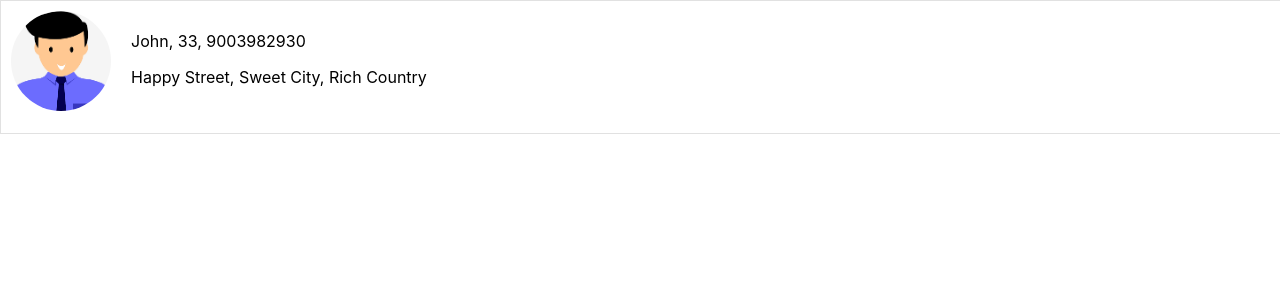
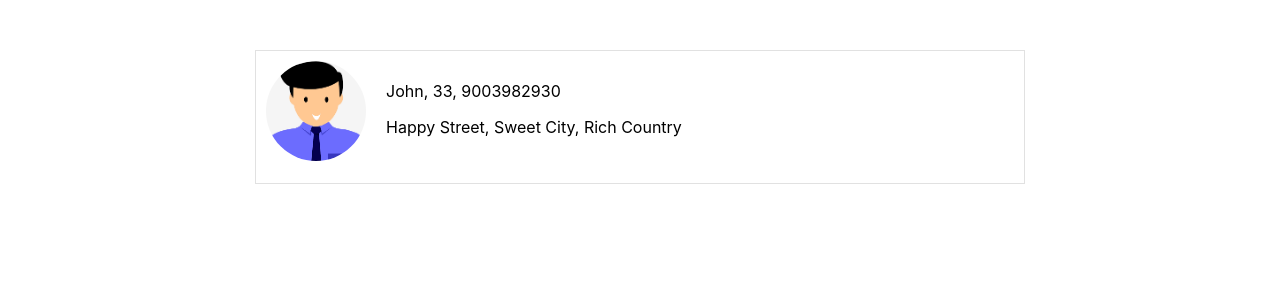
Before and after one commit to lourencovw/sb-frontend, a React (Create React App) app: page / in a window 1280 px wide. Shown: the top 300 px of the page. Built offline with nearby package versions, Linux system fonts and the light colour scheme.

Commit message:
Add styling

```diff
--- a/src/App.css
+++ b/src/App.css
@@ -1,3 +1,7 @@
 .App {
+  padding: 50px 0;
   text-align: center;
+  display: flex;
+  flex-flow: column;
+  align-items: center;
 }
--- a/src/index.css
+++ b/src/index.css
@@ -5,6 +5,13 @@ body {
     sans-serif;
   -webkit-font-smoothing: antialiased;
   -moz-osx-font-smoothing: grayscale;
+  display: flex;
+  justify-content: center;
+}
+
+#root {
+  max-width: 768px;
+  width: 100%;
 }
 
 code {
```
